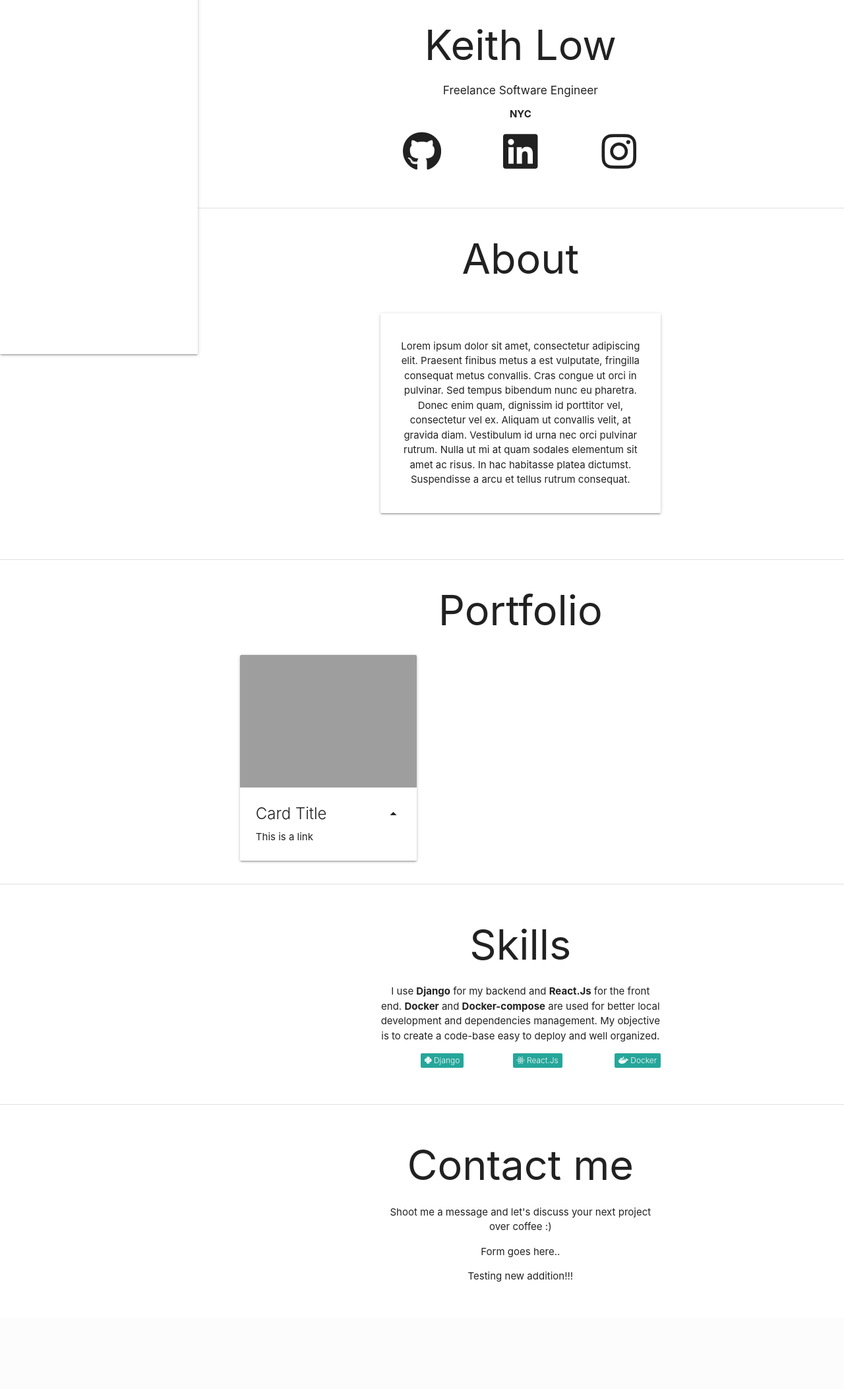
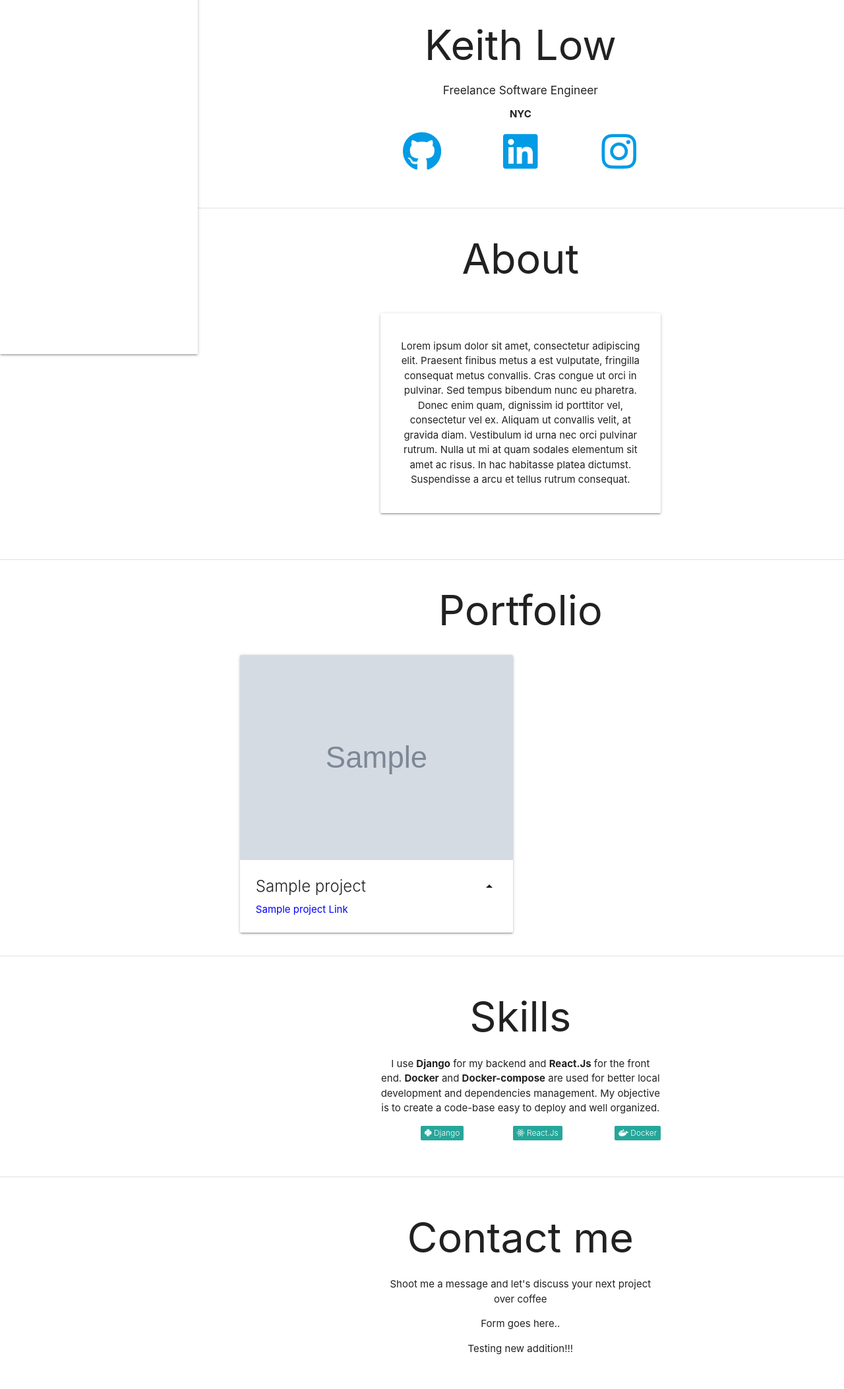
Before and after one commit to keithlowc/Portfolio, a Django app: page / in a window 1280 px wide. Shown: the part 323-2429 px from the top of the page at 66% size. Before the commit the page ends 2267 px from the top, so only its background shows below. Run offline with Django 3.2, Linux system fonts and the light colour scheme; tables that the repository leaves empty hold one stand-in row (values such as "Sample post"); grey boxes marked "Sample" are stand-in pictures; some libraries are stand-ins or nearby versions; grey boxes are pictures that could not be loaded.

Commit message:
added portfolio grid 1 and minor changes

```diff
--- a/portfolio/urls.py
+++ b/portfolio/urls.py
@@ -18,6 +18,5 @@ from django.urls import path, include
 
 urlpatterns = [
     path('admin/', admin.site.urls),
-
     path('', include('work.urls')),
 ]
--- a/templates/base.html
+++ b/templates/base.html
@@ -10,19 +10,13 @@
         <meta name="viewport" content="width=device-width, initial-scale=1.0">
 
         <style>
-            a {
-                color: inherit
+            .url_link {
+                color: blue
             };
-
-            .icons:hover {
-                color: grey
-            },
 
             .container_full_height {
                 min-height: 100vh
             };
-
-
 
         </style>
 
--- a/templates/intro.html
+++ b/templates/intro.html
@@ -53,34 +53,39 @@
 
     <div id="Portfolio" class="container">
         <div class="row">
-            <div class="col s12 m12 offset-m6 l12 offset-l2">
+            <div class="col s12 m12 l12 offset-l2">
             <h1 class="center-align">Portfolio</h1>
 
 
             {% comment %} Also input an if statement if the work is only one - Then make class="col l12" {% endcomment %}
 
-            {% comment %} {% if portfolio > 2 %}
-            This appears if variable somevar is less than 100.
-            {% endif %} {% endcomment %}
 
 
-            {% comment %} {% for %} {% endcomment %}
-                <div class="col s12 m6 l4">
+            {% for project in portfolio %}
+
+                {% if portfolio_size == 1 %}
+                    <div class="col s12 m6 offset-m2 l6">
+                {% elif portfolio_size > 2 %}
+                    <div class="col s12 m6 offset-m2 l4">
+                {% else %}
+                    <div class-"col s12 m12 l12">
+                {% endif %}
                         <div class="card">
                             <div class="card-image waves-effect waves-block waves-light">
-                            <img class="activator" src="https://materializecss.com/images/office.jpg">
+                                <img class="activator" src="{{ project.image_url }}">
                             </div>
                             <div class="card-content">
-                            <span class="card-title activator grey-text text-darken-4">Card Title<i class="material-icons right">arrow_drop_up</i></span>
-                            <p><a href="#">This is a link</a></p>
+                                <span class="card-title activator grey-text text-darken-4">{{ project.title }}<i class="material-icons right">arrow_drop_up</i></span>
+                                <a class="url_link" href="{{ project.project_url }}">{{ project.title }} Link</a>
                             </div>
                             <div class="card-reveal">
-                            <span class="card-title grey-text text-darken-4">Card Title<i class="material-icons right">arrow_drop_down</i></span>
-                            <p>Here is some more information about this product that is only revealed once clicked on.</p>
+                                <span class="card-title grey-text text-darken-4"><b>Description</b><i class="material-icons right">arrow_drop_down</i></span>
+                                <p>{{ project.description }}</p>
                             </div>
                         </div>
                     </div>
-            {% comment %} {% endfor %} {% endcomment %}
+
+            {% endfor %}
 
             </div>
         </div>
@@ -104,7 +109,7 @@
                             </span>
                         </div>
                         <div class="col s4">
-                            <span class="new badge center-align" data-badge-caption="React.Js">
+                            <span class="new badge" data-badge-caption="React.Js">
                                 <i class="fab fa-react"></i>
                             </span>
                         </div>
@@ -127,7 +132,7 @@
             <div class="col s12 m6 offset-m3 l6 offset-l5 center-align">
                 <div class="section scrollspy">
                     <h1>Contact me</h1>
-                    <p>Shoot me a message and let's discuss your next project over coffee :) </p>
+                    <p>Shoot me a message and let's discuss your next project over coffee</p>
                     <p>Form goes here..</p>
                     <p>Testing new addition!!!</p>
                 </div>
--- a/work/urls.py
+++ b/work/urls.py
@@ -16,8 +16,8 @@ Including another URLconf
 from django.contrib import admin
 from django.urls import path, include
 
-from .views import show_intro
+from .views import show_site
 
 urlpatterns = [
-    path('', show_intro, name='show_intro'),
+    path('', show_site, name='show_site'),
 ]
--- a/work/views.py
+++ b/work/views.py
@@ -1,6 +1,15 @@
 from django.shortcuts import render
 
-# Create your views here.
+from .models import Projects
 
-def show_intro(request):
-    return render(request, 'intro.html')
+def show_site(request):
+    projects = Projects.objects.all()
+
+    context = {
+        'portfolio': projects,
+        'portfolio_size': len(projects)
+    }
+
+    print('here we go', round(12/len(projects)))
+
+    return render(request, 'intro.html', context)
```
Lines whose indentation alone changed are shown as unchanged.
